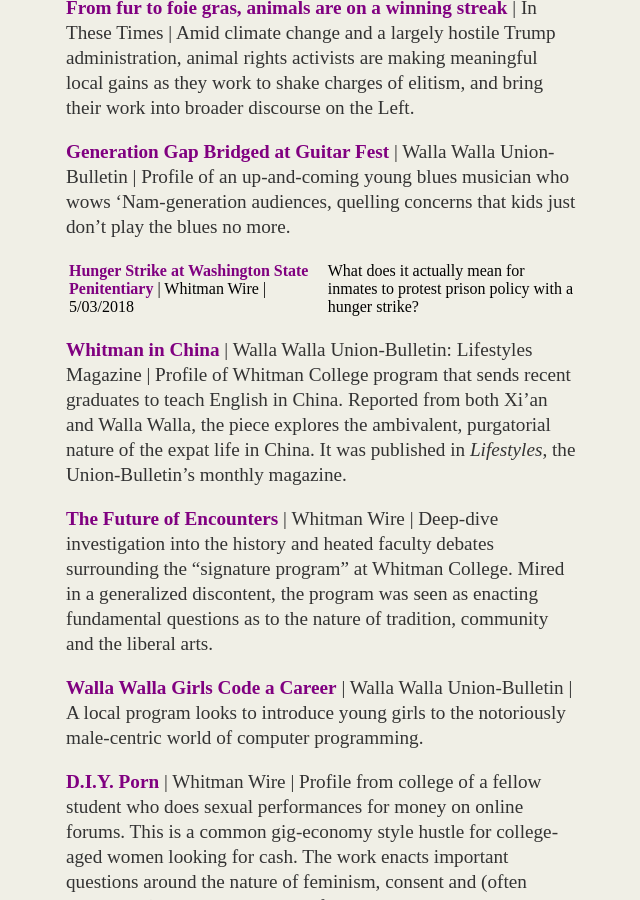
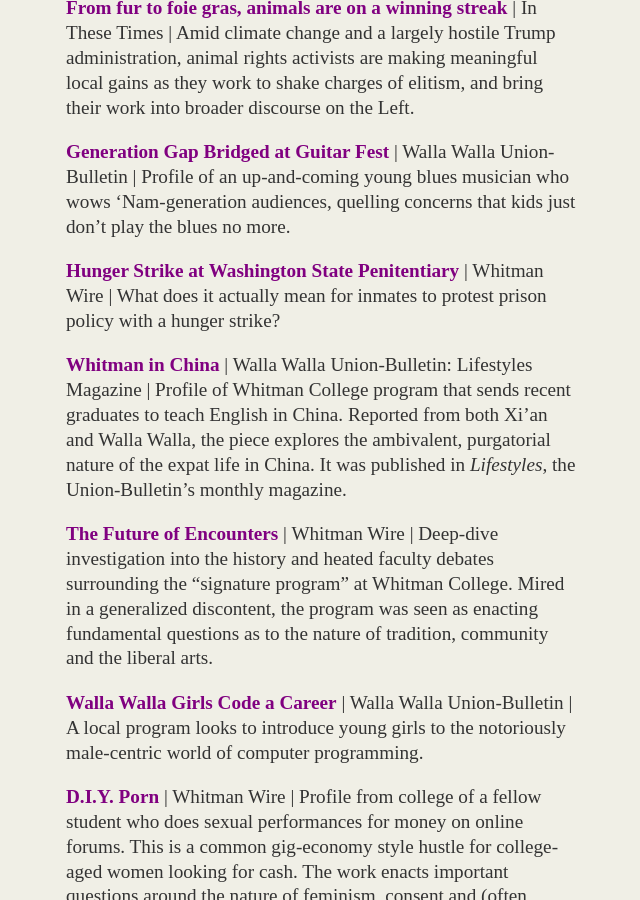
Before and after one commit to aonschwartz/aonschwartz.github.io, a Jekyll site: the page built from about/index.md, in a window 1280 px wide and 900 px high, scrolled down 1577 px. Shown: the whole window, without its empty margins (318-958 px from the left). Built offline with Jekyll 4.4.1, drawn with Linux system fonts in a browser that asks for light colours.

Commit message:
Update index.md

```diff
--- a/about/index.md
+++ b/about/index.md
@@ -33,7 +33,7 @@
 
 **[Generation Gap Bridged at Guitar Fest](http://www.union-bulletin.com/things_to_do/entertainment/generation-gap-bridged-at-guitar-fest/article_fb4c048a-24c5-11e8-9f9f-2b3b533e004b.html)** \| Walla Walla Union-Bulletin \| Profile of an up-and-coming young blues musician who wows 'Nam-generation audiences, quelling concerns that kids just don't play the blues no more.
 
-**[Hunger Strike at Washington State Penitentiary](https://whitmanwire.com/feature/2018/05/03/hunger-strike-at-the-washington-state-penitentiary/)** \| Whitman Wire \| 5/03/2018 | What does it actually mean for inmates to protest prison policy with a hunger strike?
+**[Hunger Strike at Washington State Penitentiary](https://whitmanwire.com/feature/2018/05/03/hunger-strike-at-the-washington-state-penitentiary/)** \| Whitman Wire \| What does it actually mean for inmates to protest prison policy with a hunger strike?
 
 **[Whitman in China](http://andrewtheschwartz.com/2018/06/12/whitman-goes-to-china-the-question-is-where-to-go-after)** \| Walla Walla Union-Bulletin: Lifestyles Magazine \| Profile of Whitman College program that sends recent graduates to teach English in China. Reported from both Xi'an and Walla Walla, the piece explores the ambivalent, purgatorial nature of the expat life in China. It was published in _Lifestyles_, the Union-Bulletin’s monthly magazine.
 
```
